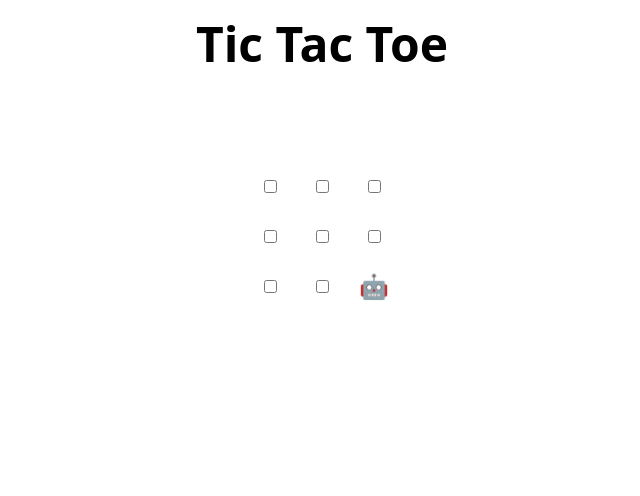
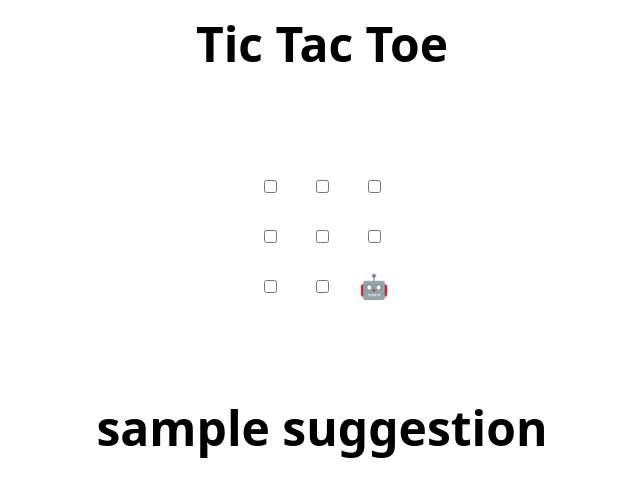
Before and after one commit to Archithgandla/MLSA_TASK, a plain HTML site: page index.html in a window 1280 px wide. Shown: the whole page, without its empty margins (318-958 px from the left). Drawn offline with Linux system fonts and the light colour scheme.

Commit message:
Update index.html
First suggestion

```diff
--- a/index.html
+++ b/index.html
@@ -46,7 +46,7 @@
     <td><input type="checkbox" /></td>
   </tr>
 </table>
-
+<h1>sample suggestion</h1>
 <h2 hidden>Game over, refresh to play again 🧑‍💻 🤖!</h2>
 
 <script>
```
